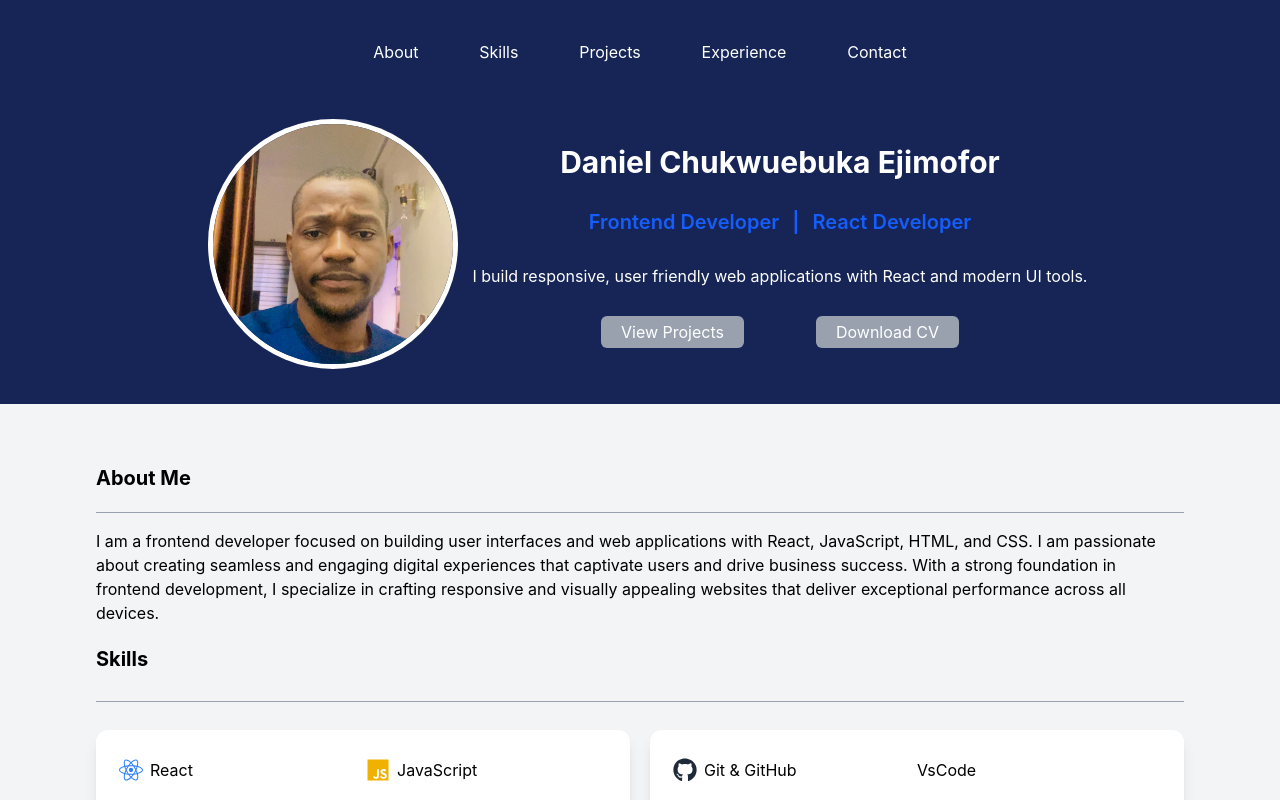
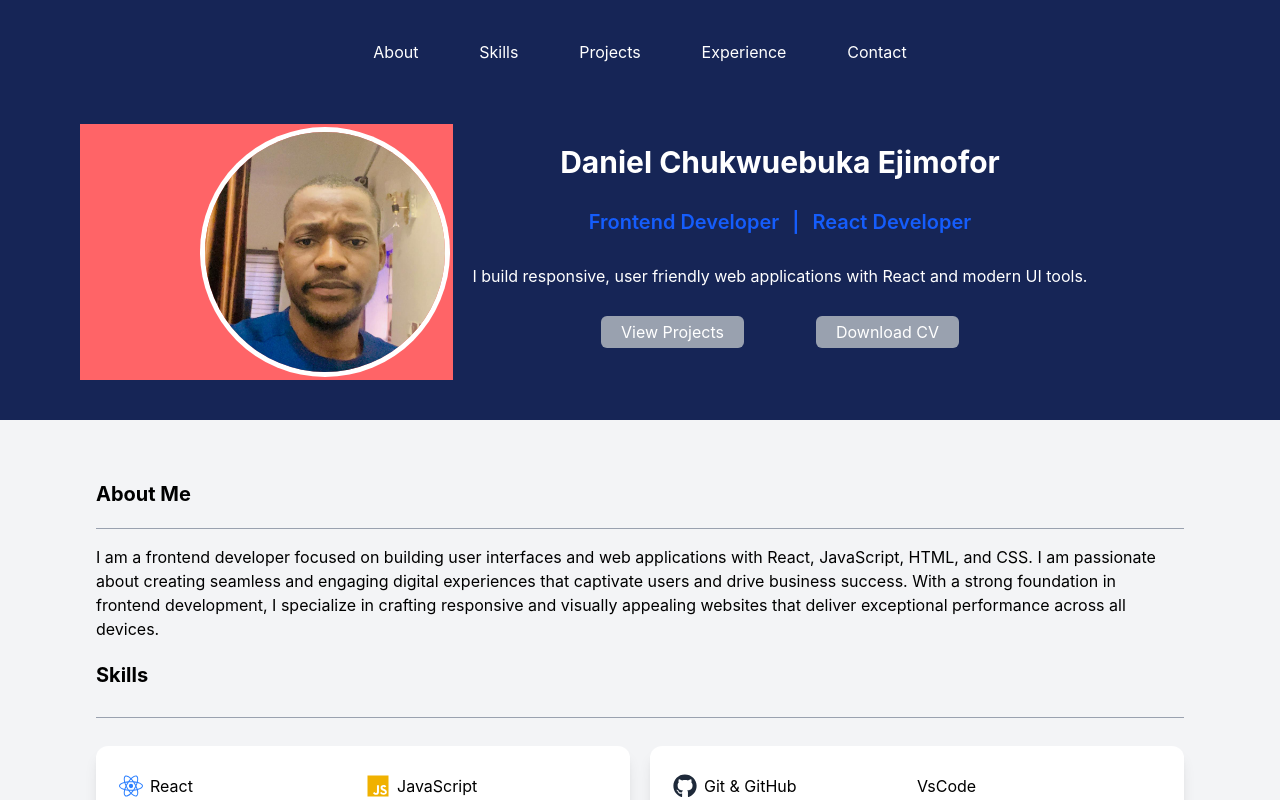
Before and after one commit to DanielApple05/daniels-port-folio, a React (Vite) app: page / in a window 1280 px wide. Shown: the top 800 px of the page. Built offline with nearby package versions, Linux system fonts and the light colour scheme.

Commit message:
xl:text-base text-xs

```diff
--- a/src/components/header-components/hero.jsx
+++ b/src/components/header-components/hero.jsx
@@ -6,9 +6,9 @@ const hero = () => {
   const About = [{ id: 1, name: 'View Projects', link: 'https://github.com/DanielApple05' }, { id: 2, name: 'Download CV', link: '/Ejimofor-Daniel-Chukwuebuka-Resume.pdf', download: true }];
   return (
     <>
-      <div>
-        <div className='bg-blue-950 text-white xl:py-10 py-5 w-full'>
-          <div className='flex justify-between xl:w-5/12 w-10/12 place-self-center xl:text-[16px] text-[12px]'>
+
+        <div className='bg-blue-950 text-white xl:py-10 py-5 w-full xl:text-base text-xs'>
+          <div className='flex justify-between xl:w-5/12 w-10/12 place-self-center '>
             {Tabs.map((tab) => (
               tab.isSection ? (
                 <a
@@ -30,28 +30,27 @@ const hero = () => {
             ))}
           </div>
           <div className='flex w-12/12 xl:px-20 px-5 xl:mt-10 mt-3 xl:pt-5 pt-2 xl:space-x-0 space-x-5 '>
-            <div className=' xl:w-4/12 w-3/12 justify-end flex xl:pt-0 pt-5'>
-              <img src="/images/myIcon.jpeg" alt="My Icon" className='xl:w-60 w-20 xl:h-60 h-20 rounded-full object-cover xl:ring-5 ring-2 ' />
+            <div className=' xl:w-4/12 w-3/12 justify-end flex items-center bg-red-400'>
+              <img src="/images/myIcon.jpeg" alt="My Icon" className='xl:w-60 w-20 xl:h-60 h-20 rounded-full object-cover xl:ring-5 ring-2 xl:m-2 m-1 ' />
             </div>
             <div className='flex flex-col place-items-center xl:space-y-7 space-y-2 xl:w-7/12 w-8/12 xl:pt-5 pt-2'>
-              <h1 className='xl:text-3xl text-m font-bold'>
+              <h1 className='xl:text-3xl text-xs font-bold'>
                 Daniel Chukwuebuka Ejimofor
               </h1>
-              <h3 className=' xl:text-xl text-[12px] font-semibold text-blue-600'>
+              <h3 className=' xl:text-xl text-xs font-semibold text-blue-600'>
                 <span className=' xl:mr-2 mr-1'>Frontend Developer</span> | <span className='xl:ml-2 ml-1'> React Developer</span>
               </h3>
-              <p className='xl:text-[16px] text-[12px]'>
+              <p >
                 I build responsive, user friendly web applications with React and modern UI tools.
               </p>
-              <div className='flex xl:space-x-18 space-x-5'>
-                {About.map((item) => (<button key={item.id} className='cursor-pointer bg-gray-400 hover:bg-blue-600 rounded-md px-5 py-1 hover:ring-1 xl:text-[16px] text-[10px]' onClick={() => window.open(item.link, '_blank', 'noopener,noreferrer')}>
+              <div className='flex xl:space-x-18 space-x-5 '>
+                {About.map((item) => (<button key={item.id} className='cursor-pointer bg-gray-400 hover:bg-blue-600 rounded-md xl:px-5 px-3 py-1 hover:ring-1 ' onClick={() => window.open(item.link, '_blank', 'noopener,noreferrer')}>
                   {item.name}
                 </button>))}
               </div>
             </div>
           </div>
         </div>
-      </div >
     </>
   );
 }
```
